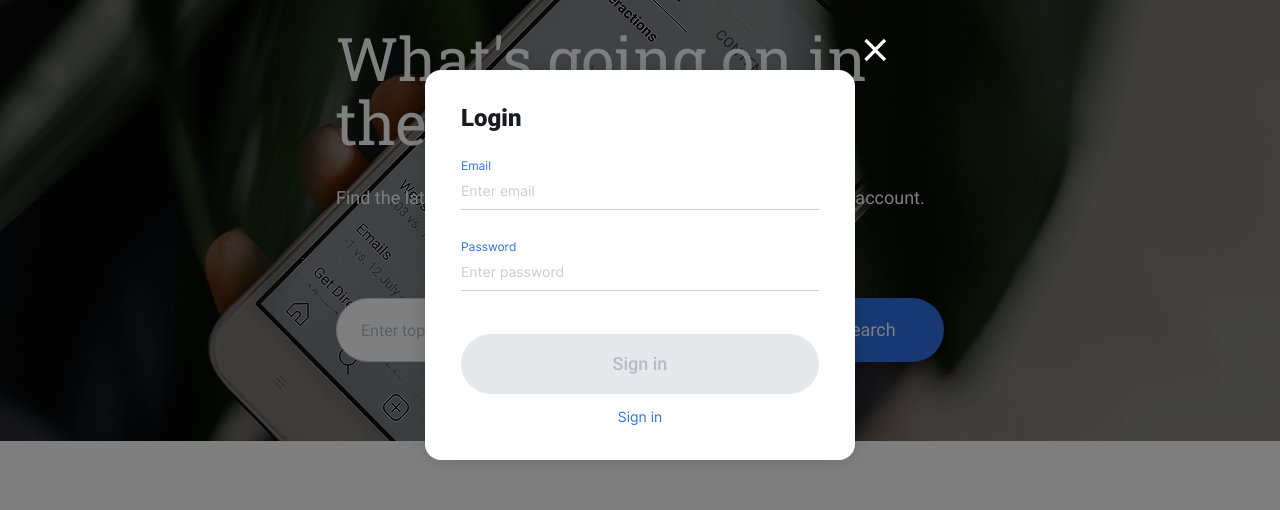
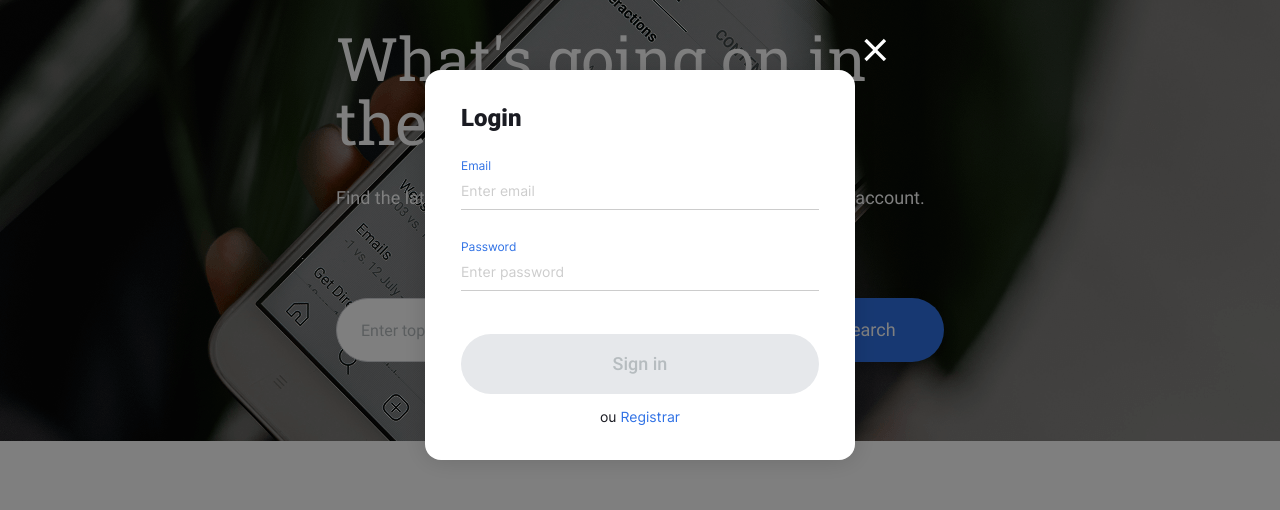
Before and after one commit to jlcambraia/news-explorer-frontend, a React (Vite) app: page / in a window 1280 px wide. Both pictures are taken after a click on the button "Sign in". Shown: the part 135-645 px from the top of the page. Built offline with nearby package versions, Linux system fonts and the light colour scheme.

Commit message:
refactor: traduz texto para português

```diff
--- a/src/components/modals/Popup.jsx
+++ b/src/components/modals/Popup.jsx
@@ -43,25 +43,28 @@ export default function Popup({
           <h2 className="popup__title">{title}</h2>
           {children}
 
-          {title === "Sign in" ||
-          title === "Registration failed, please try again!" ? (
+          {(title === "Login" ||
+            title === "O cadastro falhou, por favor, tente novamente.") && (
             <p className="popup__signup-text">
-              {title === "Sign in" ? "or " : null}
+              {title === "Login" && "ou "}
               <Link
                 onClick={() => openPopup(registerPopup)}
                 className="popup__signup-link"
               >
-                Sign up
+                Registrar
               </Link>
             </p>
-          ) : (
+          )}
+
+          {(title === "Registrar" ||
+            title === "Cadastro concluído com sucesso!") && (
             <p className="popup__signup-text">
-              {title === "Sign up" ? "or " : null}
+              {title === "Registrar" && "ou "}
               <Link
                 onClick={() => openPopup(loginPopup)}
                 className="popup__signup-link"
               >
-                Sign in
+                Login
               </Link>
             </p>
           )}
```
